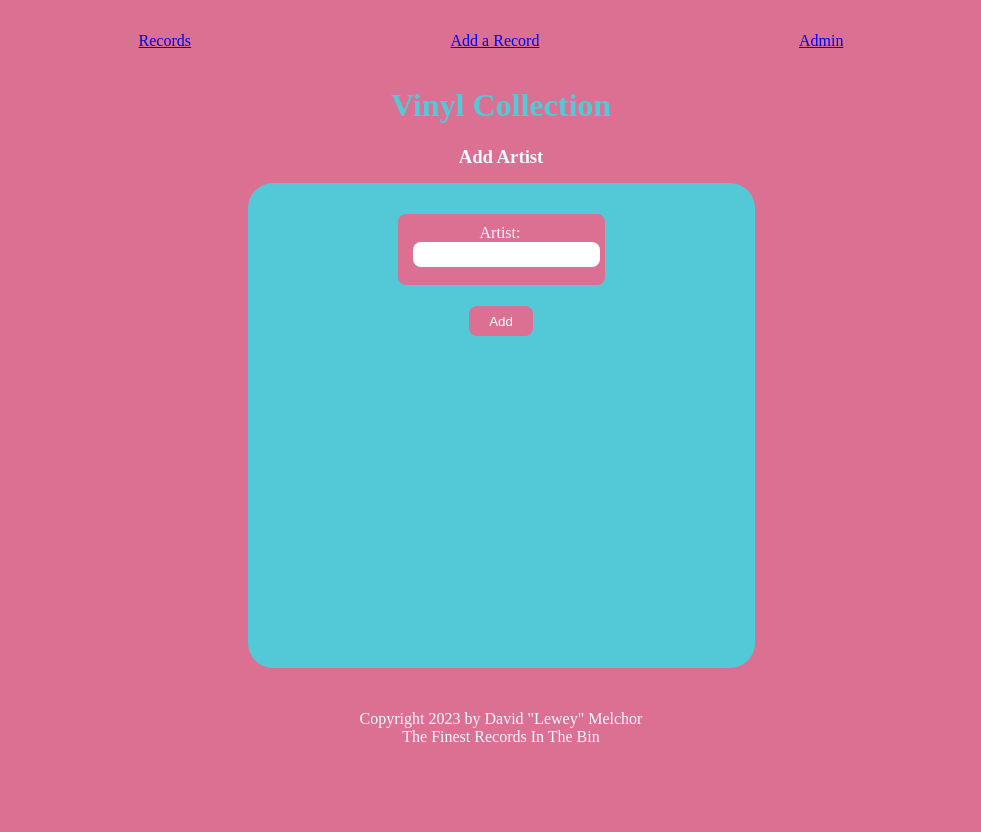
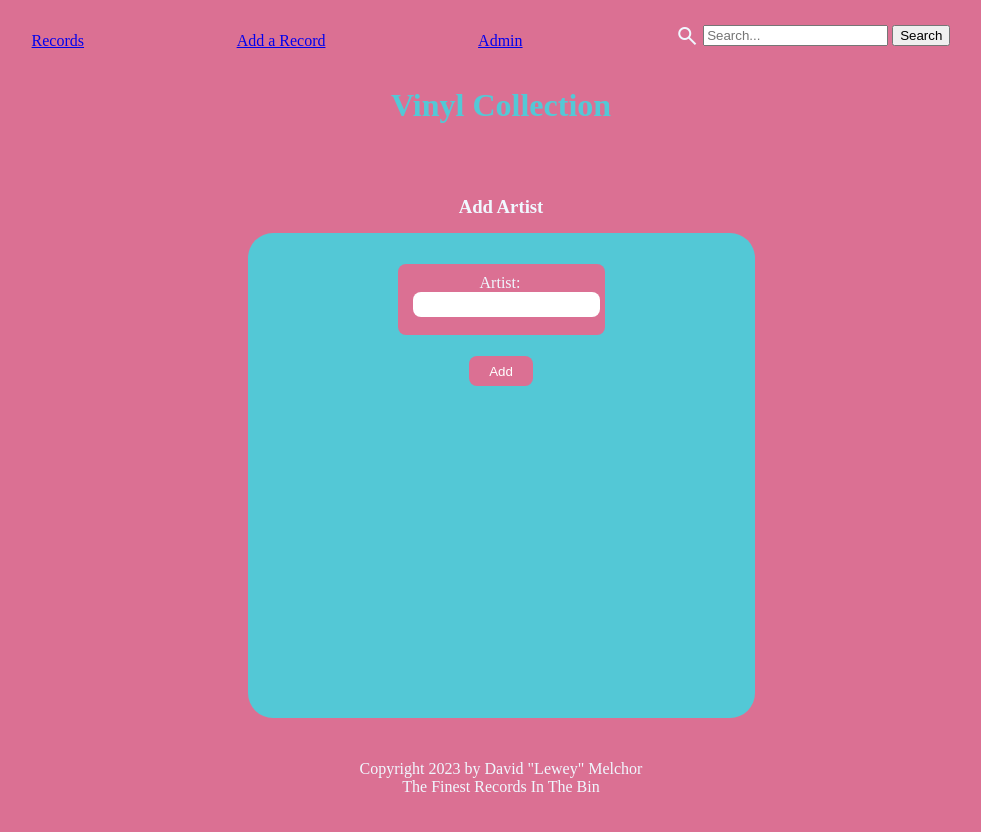
Before and after one commit to leweymelchor/VinylCollection, a Django app: page /records/add/artist/ in a window 1280 px wide. Shown: the whole page, without its empty margins (139-1120 px from the left). Before the commit the page ends 742 px from the top, so only its background shows below. Run offline with Django 4.2, Linux system fonts and the light colour scheme.

Commit message:
built search feature on base template
- Built Search list view works for albums only for now
- Created Search results template
- Added Search form to base template

```diff
--- a/records/models.py
+++ b/records/models.py
@@ -3,10 +3,10 @@ from django.db import models
 # Create your models here.
 
 class Artist(models.Model):
-    artist = models.CharField(max_length=125)
+    artist = models.CharField(max_length=125, unique=True)
 
     def __str__(self):
-        option = self.artist #(self.artist[:20] + '-') if len(self.artist) > 20 else self.artist
+        option = (self.artist[:20] + '-') if len(self.artist) > 20 else self.artist
         return option
 
 
--- a/records/static/css/app.css
+++ b/records/static/css/app.css
@@ -44,6 +44,40 @@ li {
     justify-content: space-evenly;
     position: relative;
     right: 30px;
+}
+.heading {
+    align-items: center;
+    justify-content: center;
+}
+
+.search-form {
+    /* grid-template-columns: repeat(1, 1fr);
+    grid-template-rows: repeat(5, 1fr); */
+    /* display: inline-grid;
+    align-items: center;
+    justify-content: flex-end; */
+
+    width: 85%;
+    display: flex;
+    justify-content: flex-end;
+    align-items: center;
+
+    /* padding-top: 15px; */
+    /* padding-bottom: 35px; */
+    /* padding-left: 150px; */
+    padding-right: 50px;
+
+    border-radius: 25px;
+
+    margin-top: 15px;
+    margin-bottom: 50px;
+
+    background-color: none;
+}
+
+#search-icon {
+    position: relative;
+    top: 8px;
 }
 
 
@@ -92,7 +126,7 @@ li {
     margin: 0px;
 }
 
-form {
+.artist-form, .record-form {
     display: grid;
     grid-template-columns: repeat(1, 1fr);
     grid-template-rows: repeat(5, 1fr);
--- a/records/templates/base.html
+++ b/records/templates/base.html
@@ -8,6 +8,8 @@
         <title>{% block title %} {{ title }} {% endblock title %}</title>
         {% comment %} CSS {% endcomment %}
         <link rel="stylesheet" href="{% static 'css/app.css' %}"/>
+        {% comment %} SEARCH ICON {% endcomment %}
+        <link rel="stylesheet" href="https://fonts.googleapis.com/css2?family=Material+Symbols+Outlined:opsz,wght,FILL,GRAD@48,400,0,0" />
     </head>
     <body>
     <header>
@@ -28,12 +30,22 @@
                     <p class="text-secondary">Admin</p>
                 </a>
                 </li>
+                <li>
+                    <form action="{% url 'search_results' %}" method="get">
+                        {% csrf_token %}
+                        <span class="material-symbols-outlined" id="search-icon">search</span>
+                        <input name="q" type="text" placeholder="Search..."/>
+                        <button class="button" type="submit">Search</button>
+                    </form>
+                </li>
             </ul>
         </nav>
-        <div>
-            <h1>Vinyl Collection</h1>
+        <div class="heading">
+            <h1 class="header" >Vinyl Collection</h1>
+            <div class="search-form">
+            </div>
         </div>
-        </header>
+    </header>
         {% block content %}
         {% endblock content %}
         <footer>
--- a/records/templates/records/add.html
+++ b/records/templates/records/add.html
@@ -4,7 +4,7 @@
   <body>
     <main>
         <h3 class="form-title">Add Your Record</h3>
-        <form method="post">
+        <form class="record-form" method="post">
           {% csrf_token %}
           <p class="form-artist">
             <label>Artist:</label>
--- a/records/templates/records/addartist.html
+++ b/records/templates/records/addartist.html
@@ -4,7 +4,7 @@
   <body>
     <main>
         <h3 class="form-title">Add Artist</h3>
-        <form method="post">
+        <form class="artist-form" method="post">
             {% csrf_token %}
             {{ form.as_p }}
             <div class="form-button">
--- a/records/urls.py
+++ b/records/urls.py
@@ -6,6 +6,7 @@ from records.views import (
     RecordCreateView,
     ArtistCreateView,
     ArtistRecordsDetailView,
+    SearchResultsView
 )
 
 
@@ -14,6 +15,7 @@ urlpatterns = [
     path("add/record", RecordCreateView.as_view(), name="record_add"),
     path("add/artist/", ArtistCreateView.as_view(), name="artist_add"),
     path("<int:pk>/", ArtistRecordsDetailView.as_view(), name="artist_records_detail"),
+    path("search/", SearchResultsView.as_view(), name="search_results"),
     # path("<int:pk>/edit/", RecipeUpdateView.as_view(), name="recipe_edit"),
     # path("<int:recipe_id>/ratings/", log_rating, name="recipe_rating"),
     # path("<int:pk>/delete/", RecipeDeleteView.as_view(), name="recipe_delete"),
--- a/records/views.py
+++ b/records/views.py
@@ -5,6 +5,8 @@ from django.views.generic.edit import CreateView
 from django.views.generic.detail import DetailView
 
 from records.models import Artist, Record
+
+from django.db.models import Q
 
 
 # CLASS BASED VIEWS
@@ -64,3 +66,19 @@ class ArtistRecordsDetailView(PageTitleViewMixin, DetailView):
 
         context['records'] = records
         return context
+
+
+class SearchResultsView(ListView):
+    model = Record
+    template_name = "records/search_results.html"
+
+    def get_queryset(self, *args, **kwargs):
+        query = self.request.GET.get("q")
+        # artist_name = Record.objects.filter(artist=self.object.artist)
+        # context = super(ArtistRecordsDetailView, self).get_context_data(*args, **kwargs)
+        # context['artists'] = artist_name
+        return Record.objects.filter(
+        Q(album__icontains=query)
+        )
+
+#       | Q(artist__icontains=artist_name
```
Also changed, not shown: records/templates/records/search_results.html (added, +24 -0 lines), README.md, db.sqlite3, records/migrations/0006_alter_artist_artist_alter_record_album.py (added), records/migrations/0007_alter_record_album.py (added), records/migrations/0008_alter_artist_artist.py (added), records/migrations/0009_alter_artist_artist_alter_record_album.py (added), records/migrations/0010_alter_record_album.py (added), records/templates/records/list.html (indentation only).
